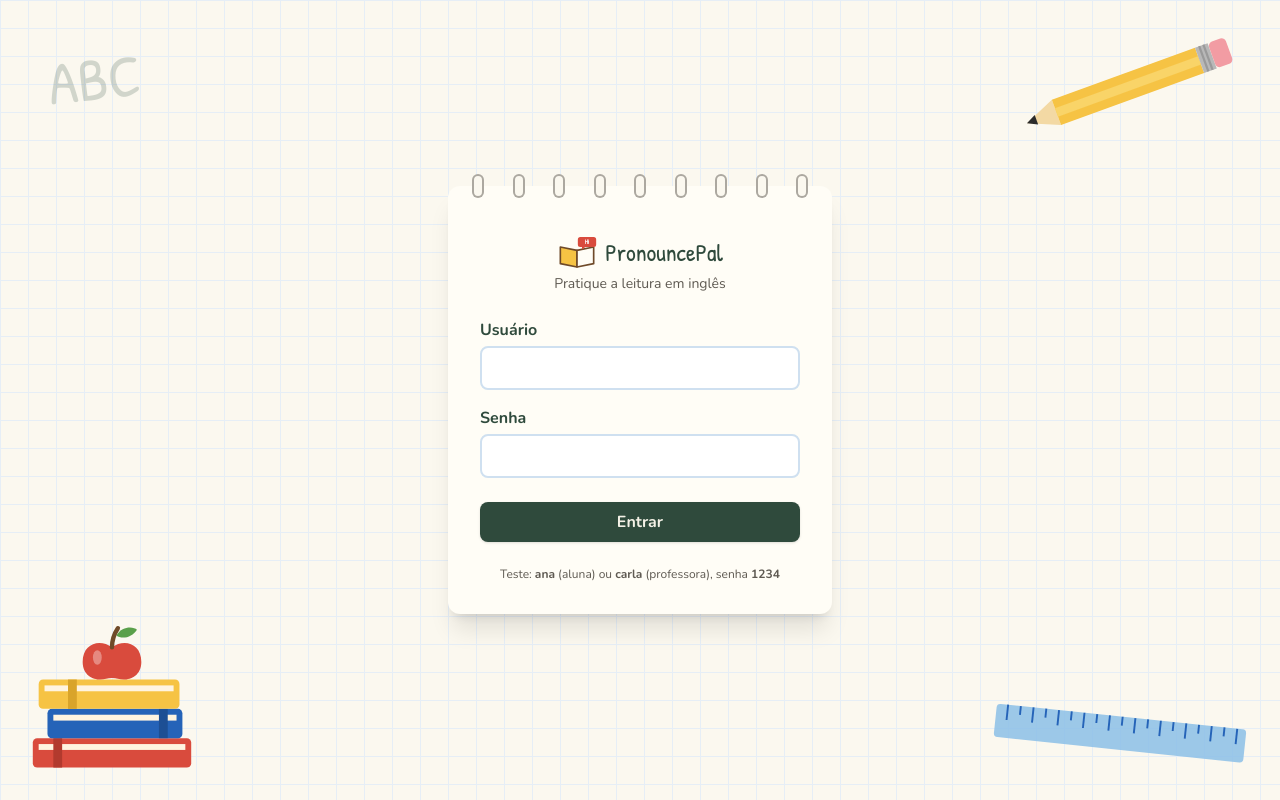
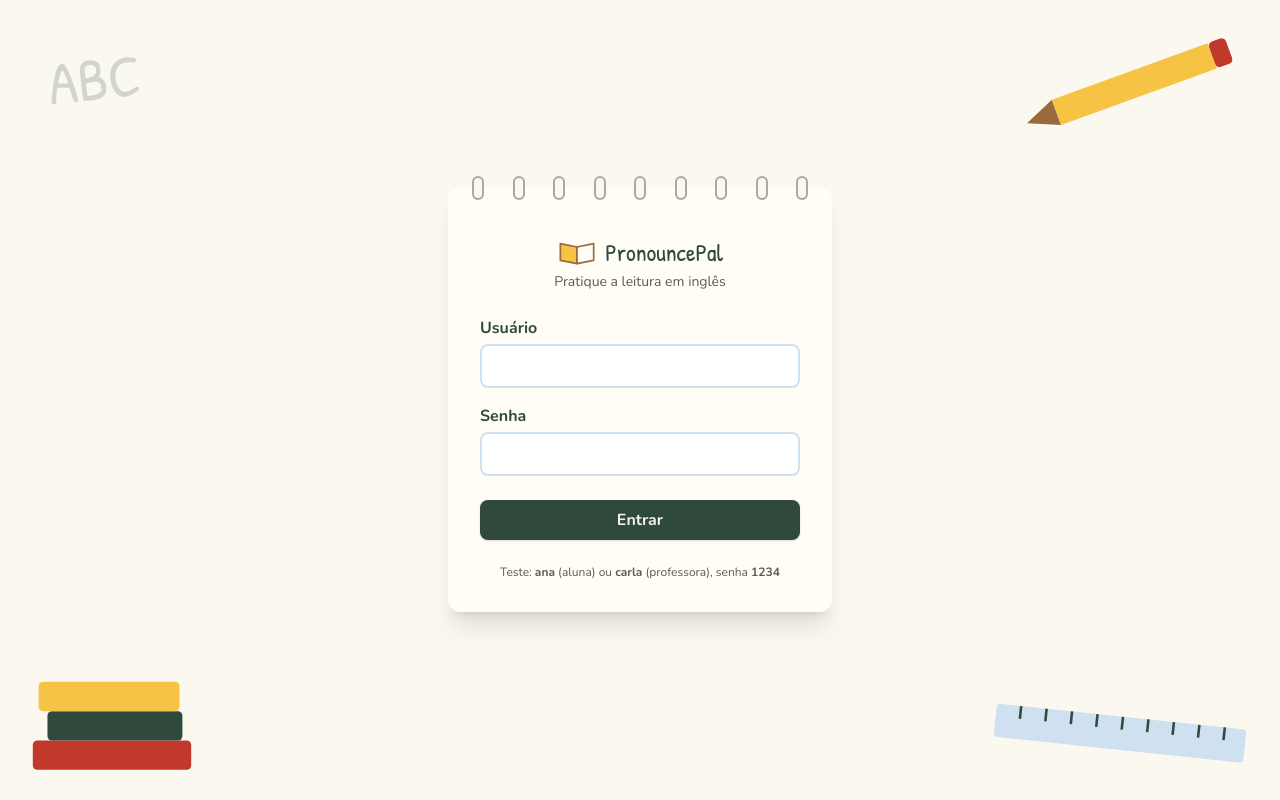
Before and after one commit to juliartto/PronouncePal, a Next.js app in the folder frontend/: page / in a window 1280 px wide. Built offline with nearby package versions, Linux system fonts and the light colour scheme.

Commit message:
Simplifica desenhos e cores
- paleta reduzida de 16 para 12 cores
- remove o fundo quadriculado, a margem do caderno e a textura da lousa
- desenhos com menos formas e usando as cores do tema

```diff
--- a/frontend/app/(sistema)/inicio/page.tsx
+++ b/frontend/app/(sistema)/inicio/page.tsx
@@ -20,9 +20,9 @@ export default function PaginaInicio() {
 
   return (
     <>
-      <div className="relative">
+      <div className="relative mt-6">
         <TituloPagina titulo="Histórias disponíveis" subtitulo="Escolha uma história para ouvir e praticar" />
-        <Livros className="absolute -top-6 right-4 hidden w-28 sm:block" />
+        <Livros className="absolute -top-12 right-6 hidden w-24 sm:block" />
       </div>
 
       <FiltroHistorias busca={busca} nivel={nivel} onBuscaChange={setBusca} onNivelChange={setNivel} />
--- a/frontend/app/globals.css
+++ b/frontend/app/globals.css
@@ -2,49 +2,31 @@
 
 @theme {
   --color-lousa: #2f4a3c;
-  --color-lousa-clara: #3d5e4c;
   --color-giz: #f4f1e6;
   --color-madeira: #9a6a3f;
-  --color-madeira-escura: #6f4a29;
   --color-papel: #fffdf6;
+  --color-fundo: #fbf8ef;
   --color-linha: #cfe0f0;
-  --color-margem: #f2a9a9;
   --color-lapis: #f6c344;
   --color-maca: #c0392b;
-  --color-caneta: #2563b8;
   --color-tinta: #2b2b2b;
   --color-texto-suave: #5f5a52;
   --color-sucesso: #2e7d32;
   --color-aviso: #9a6700;
-  --color-fundo: #fbf8ef;
 
   --font-sans: var(--font-nunito);
   --font-giz: var(--font-patrick);
 }
 
-/* Fundo de folha quadriculada */
 body {
   background-color: var(--color-fundo);
-  background-image:
-    linear-gradient(#e6eef6 1px, transparent 1px),
-    linear-gradient(90deg, #e6eef6 1px, transparent 1px);
-  background-size: 28px 28px;
   color: var(--color-tinta);
 }
 
-/* Folha de caderno pautada com margem vermelha */
+/* Folha pautada: uma linha a cada 2rem */
 .folha-caderno {
   background-color: var(--color-papel);
-  background-image:
-    linear-gradient(90deg, transparent 2.75rem, var(--color-margem) 2.75rem, var(--color-margem) calc(2.75rem + 2px), transparent calc(2.75rem + 2px)),
-    linear-gradient(transparent calc(2rem - 1px), var(--color-linha) calc(2rem - 1px));
-  background-size: 100% 100%, 100% 2rem;
+  background-image: linear-gradient(transparent calc(2rem - 1px), var(--color-linha) calc(2rem - 1px));
+  background-size: 100% 2rem;
   line-height: 2rem;
 }
-
-/* Textura de pó de giz na lousa */
-.textura-lousa {
-  background-image:
-    radial-gradient(circle at 20% 30%, rgb(255 255 255 / 0.06), transparent 40%),
-    radial-gradient(circle at 80% 70%, rgb(255 255 255 / 0.05), transparent 45%);
-}
--- a/frontend/components/decor/Lapis.tsx
+++ b/frontend/components/decor/Lapis.tsx
@@ -1,14 +1,9 @@
 export default function Lapis({ className = "" }: { className?: string }) {
   return (
     <svg viewBox="0 0 200 40" className={className} aria-hidden="true">
-      <polygon points="32,8 32,32 4,20" fill="#f3d9a4" />
-      <polygon points="13,15.5 13,24.5 4,20" fill="#2b2b2b" />
-      <rect x="32" y="8" width="136" height="24" fill="#f6c344" />
-      <rect x="32" y="16" width="136" height="8" fill="#f9d468" />
-      <rect x="168" y="8" width="12" height="24" fill="#b8b8b8" />
-      <rect x="171" y="8" width="2" height="24" fill="#9a9a9a" />
-      <rect x="175" y="8" width="2" height="24" fill="#9a9a9a" />
-      <rect x="180" y="8" width="16" height="24" rx="4" fill="#f29ca3" />
+      <polygon points="32,8 32,32 4,20" className="fill-madeira" />
+      <rect x="32" y="8" width="148" height="24" className="fill-lapis" />
+      <rect x="180" y="8" width="16" height="24" rx="4" className="fill-maca" />
     </svg>
   );
 }
--- a/frontend/components/decor/Livros.tsx
+++ b/frontend/components/decor/Livros.tsx
@@ -1,25 +1,9 @@
 export default function Livros({ className = "" }: { className?: string }) {
   return (
-    <svg viewBox="0 0 120 110" className={className} aria-hidden="true">
-      <rect x="6" y="84" width="108" height="20" rx="3" fill="#d94b3d" />
-      <rect x="10" y="88" width="100" height="4" fill="#fff4e0" />
-      <rect x="20" y="84" width="6" height="20" fill="#b23a2e" />
-
-      <rect x="16" y="64" width="92" height="20" rx="3" fill="#2563b8" />
-      <rect x="20" y="68" width="84" height="4" fill="#fff4e0" />
-      <rect x="92" y="64" width="6" height="20" fill="#1d4f94" />
-
-      <rect x="10" y="44" width="96" height="20" rx="3" fill="#f6c344" />
-      <rect x="14" y="48" width="88" height="4" fill="#fff4e0" />
-      <rect x="30" y="44" width="6" height="20" fill="#d9a42a" />
-
-      <path
-        d="M60 22 C52 16 40 19 40 32 C40 41 47 44 52 44 C55 44 57 43 60 43 C63 43 65 44 68 44 C73 44 80 41 80 32 C80 19 68 16 60 22 Z"
-        fill="#d94b3d"
-      />
-      <path d="M60 22 C60 16 62 12 64 9" stroke="#6f4a29" strokeWidth="3" fill="none" strokeLinecap="round" />
-      <path d="M63 14 C67 7 75 8 77 10 C74 15 67 17 63 14 Z" fill="#5aa04a" />
-      <ellipse cx="50" cy="29" rx="3" ry="5" fill="#fff" opacity="0.35" />
+    <svg viewBox="0 0 120 70" className={className} aria-hidden="true">
+      <rect x="6" y="46" width="108" height="20" rx="3" className="fill-maca" />
+      <rect x="16" y="26" width="92" height="20" rx="3" className="fill-lousa" />
+      <rect x="10" y="6" width="96" height="20" rx="3" className="fill-lapis" />
     </svg>
   );
 }
--- a/frontend/components/decor/Logo.tsx
+++ b/frontend/components/decor/Logo.tsx
@@ -5,13 +5,9 @@ interface LogoProps {
 export default function Logo({ claro = false }: LogoProps) {
   return (
     <span className={`flex items-center gap-2 font-giz text-2xl ${claro ? "text-giz" : "text-lousa"}`}>
-      <svg viewBox="0 0 48 40" className="h-9 w-10" aria-hidden="true">
-        <path d="M4 14 L24 18 L24 38 L4 34 Z" fill="#f6c344" stroke="#6f4a29" strokeWidth="2" strokeLinejoin="round" />
-        <path d="M44 14 L24 18 L24 38 L44 34 Z" fill="#fffdf6" stroke="#6f4a29" strokeWidth="2" strokeLinejoin="round" />
-        <path d="M28 2 H44 A3 3 0 0 1 47 5 V11 A3 3 0 0 1 44 14 H34 L30 17 V14 H28 A3 3 0 0 1 25 11 V5 A3 3 0 0 1 28 2 Z" fill="#d94b3d" />
-        <text x="36" y="11" textAnchor="middle" fontSize="8" fill="#fff" fontWeight="bold">
-          Hi
-        </text>
+      <svg viewBox="0 0 48 32" className="h-8 w-10" aria-hidden="true">
+        <path d="M4 6 L24 10 L24 30 L4 26 Z" className="fill-lapis stroke-madeira" strokeWidth="2" strokeLinejoin="round" />
+        <path d="M44 6 L24 10 L24 30 L44 26 Z" className="fill-papel stroke-madeira" strokeWidth="2" strokeLinejoin="round" />
       </svg>
       PronouncePal
     </span>
--- a/frontend/components/decor/Lousa.tsx
+++ b/frontend/components/decor/Lousa.tsx
@@ -5,13 +5,8 @@ interface LousaProps {
 
 export default function Lousa({ children, className = "" }: LousaProps) {
   return (
-    <div className={`relative rounded-lg border-[10px] border-madeira bg-lousa textura-lousa shadow-lg ${className}`}>
-      <div className="px-6 py-5 font-giz text-giz">{children}</div>
-      <div className="absolute -bottom-[14px] right-10 flex items-end gap-2" aria-hidden="true">
-        <span className="h-2 w-8 rounded-sm bg-giz" />
-        <span className="h-2 w-5 rounded-sm bg-lapis" />
-        <span className="h-3 w-12 rounded-sm bg-madeira-escura" />
-      </div>
+    <div className={`rounded-lg border-[10px] border-madeira bg-lousa px-6 py-5 font-giz text-giz shadow-lg ${className}`}>
+      {children}
     </div>
   );
 }
--- a/frontend/components/decor/Regua.tsx
+++ b/frontend/components/decor/Regua.tsx
@@ -1,11 +1,11 @@
-const marcas = Array.from({ length: 19 }, (_, i) => i);
+const marcas = [20, 40, 60, 80, 100, 120, 140, 160, 180];
 
 export default function Regua({ className = "" }: { className?: string }) {
   return (
     <svg viewBox="0 0 200 30" className={className} aria-hidden="true">
-      <rect x="2" y="2" width="196" height="26" rx="3" fill="#8cc0e8" opacity="0.85" />
-      {marcas.map((i) => (
-        <rect key={i} x={10 + i * 10} y="2" width="1.5" height={i % 2 === 0 ? 12 : 7} fill="#2563b8" />
+      <rect x="2" y="2" width="196" height="26" rx="3" className="fill-linha" />
+      {marcas.map((x) => (
+        <rect key={x} x={x} y="2" width="2" height="10" className="fill-lousa" />
       ))}
     </svg>
   );
--- a/frontend/components/historias/cores.ts
+++ b/frontend/components/historias/cores.ts
@@ -4,6 +4,6 @@ export const NIVEIS: Nivel[] = ["Iniciante", "Básico", "Intermediário"];
 
 export const coresNivel: Record<Nivel, { lombada: string; etiqueta: string }> = {
   Iniciante: { lombada: "bg-lapis", etiqueta: "bg-lapis/30 text-tinta" },
-  Básico: { lombada: "bg-caneta", etiqueta: "bg-caneta/15 text-caneta" },
+  Básico: { lombada: "bg-lousa", etiqueta: "bg-lousa/15 text-lousa" },
   Intermediário: { lombada: "bg-maca", etiqueta: "bg-maca/15 text-maca" },
 };
--- a/frontend/components/layout/Cabecalho.tsx
+++ b/frontend/components/layout/Cabecalho.tsx
@@ -10,7 +10,7 @@ export default function Cabecalho() {
   const pathname = usePathname();
   const router = useRouter();
 
-  const estiloLink = "rounded px-3 py-1 transition hover:bg-lousa-clara";
+  const estiloLink = "rounded px-3 py-1 transition hover:bg-white/10";
   const estiloAtivo = "underline decoration-lapis decoration-2 underline-offset-4";
 
   function handleSair() {
@@ -19,7 +19,7 @@ export default function Cabecalho() {
   }
 
   return (
-    <header className="border-b-[8px] border-madeira bg-lousa textura-lousa text-giz shadow-md">
+    <header className="border-b-[8px] border-madeira bg-lousa text-giz shadow-md">
       <div className="mx-auto flex max-w-5xl flex-wrap items-center justify-between gap-4 px-4 py-4">
         <div>
           <Logo claro />
--- a/frontend/components/ui/Botao.tsx
+++ b/frontend/components/ui/Botao.tsx
@@ -1,7 +1,7 @@
 type Variante = "primario" | "secundario" | "destaque" | "perigo";
 
 const estilos: Record<Variante, string> = {
-  primario: "bg-lousa text-giz hover:bg-lousa-clara",
+  primario: "bg-lousa text-giz hover:bg-lousa/80",
   secundario: "bg-papel text-lousa border-2 border-lousa hover:bg-giz",
   destaque: "bg-lapis text-tinta hover:brightness-105",
   perigo: "bg-maca text-white hover:brightness-110",
```
